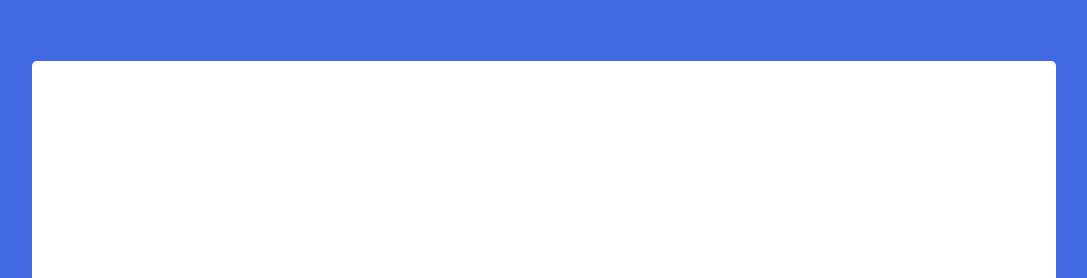
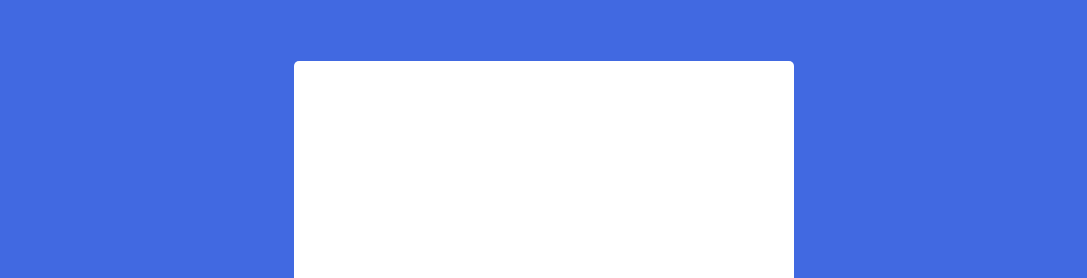
Before and after one commit to Auna-Carpanzano/Random-Quote-Machine, a plain HTML site: page index.html in a window 1280 px wide. Shown: the part 139-417 px from the top of the page, without its empty margins (96-1183 px from the left). Drawn offline with nearby package versions, Linux system fonts and the light colour scheme.

Commit message:
Change width of container for small devices

```diff
--- a/styles.css
+++ b/styles.css
@@ -40,4 +40,8 @@ body {
 /* Small devices (tablets, 768px and up) */
 @media (min-width: 768px) {
 
+#container {
+  width: 500px;
+}
+
 } /* End small devices */
```
